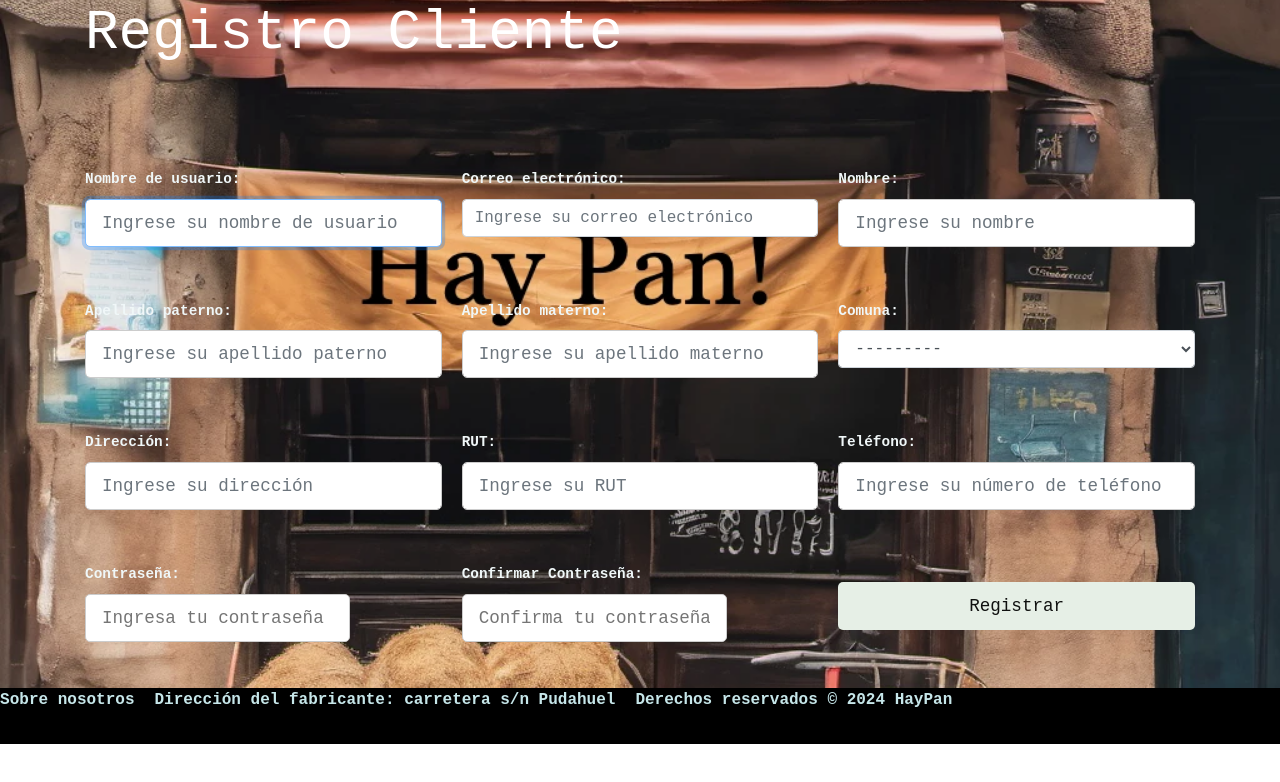
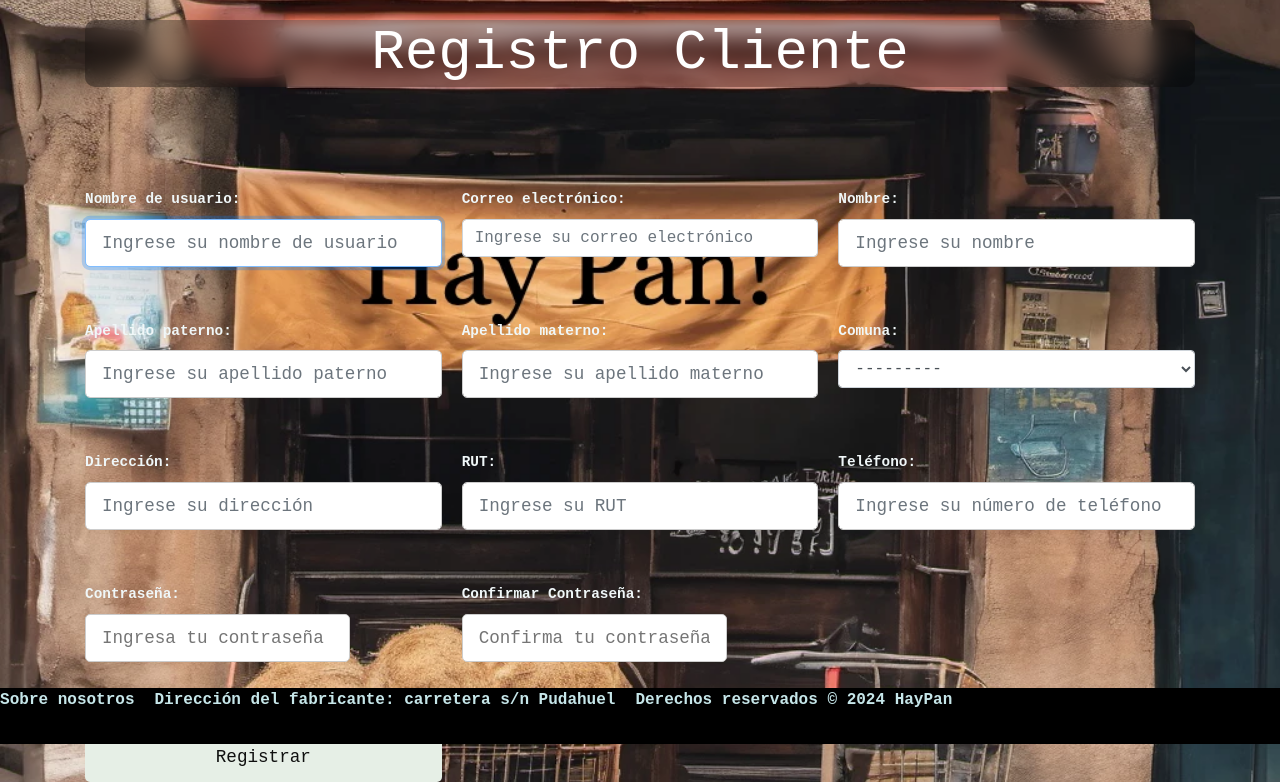
Before and after one commit to Rallende1107/Proyecto_Titulo, a Django app: page /registro/cliente/ in a window 1280 px wide. Shown: the part 56-838 px from the top of the page. Before the commit the page ends 800 px from the top, so only its background shows below. Run offline with Django 5.2, Linux system fonts and the light colour scheme; data that the repository does not hold is empty; some libraries are stand-ins or nearby versions.

Commit message:
css
se mejora css

```diff
--- a/static/css/estilo.css
+++ b/static/css/estilo.css
@@ -101,25 +101,29 @@
   width: 30rem;
 }
 
-
-
-
+/* Estilo para el contenedor del título */
 /* Estilo para el contenedor del título */
 .title-container {
-  text-align: center; /* Centrar el contenido horizontalmente */
-
-  display: inline-block; /* Ajustar al contenido */
-  background-color: rgba(0, 0, 0, 0.5); /* Fondo semi-transparente */
+  background-color: rgba(0, 0, 0, 0.3); /* Fondo semi-transparente */
   border-radius: 10px; /* Bordes redondeados */
-  backdrop-filter: blur(5px); /* Desenfoque */
-  padding: 10px; /* Añade espacio alrededor del texto */
+  backdrop-filter: blur(10px); /* Desenfoque */
+  -webkit-border-radius: 10px;
+  -moz-border-radius: 10px;
+  -ms-border-radius: 10px;
+  -o-border-radius: 10px;
+  margin-top: 20px; /* Agrega espacio desde arriba */
 }
 
 /* Estilo para el texto del título */
 .mytitle {
+  text-align: center;
   color: #fff; /* Cambia a blanco */
   margin: 0; /* Elimina los márgenes */
 }
+
+
+
+
 
 h2, p {
   font-size: 1.0rem;
--- a/templates/index.html
+++ b/templates/index.html
@@ -11,7 +11,7 @@
     </title>
     <link rel="stylesheet" href="https://cdn.jsdelivr.net/npm/bootstrap@4.0.0/dist/css/bootstrap.min.css" integrity="sha384-Gn5384xqQ1aoWXA+058RXPxPg6fy4IWvTNh0E263XmFcJlSAwiGgFAW/dAiS6JXm" crossorigin="anonymous">
     <link rel="stylesheet" href="https://cdnjs.cloudflare.com/ajax/libs/font-awesome/6.5.2/css/all.min.css">
-    <link rel="stylesheet" href="{% static 'css/estilo.css' %}?v=138" />
+    <link rel="stylesheet" href="{% static 'css/estilo.css' %}?v=139" />
 </head>
 <body>
 
--- a/templates/user_register.html
+++ b/templates/user_register.html
@@ -9,14 +9,24 @@
 {% endblock head %}
 
 {% block content %}
+  <div class="title-container">
     <h1 class="mytitle">{{ title }}</h1>
-    <form method="post">
+  </div>
+
+      <form method="post">
         {% csrf_token %}
         {{ form.as_p }}
+        <h1></h1>
         <button type="submit">Registrar</button>
-    </form>
-{% endblock %}
+      </form>
+
+      <script src="{% static 'js/script.js' %}"></script>
+      <script src="{% static 'js/all.js' %}"></script>
+      <script src="https://cdn.jsdelivr.net/npm/bootstrap@5.3.0/dist/js/bootstrap.bundle.min.js" integrity="sha384-geWF76RCwLtnZ8qwWowPQNguL3RmwHVBC9FhGdlKrxdiJJigb/j/68SIy3Te4Bkz" crossorigin="anonymous"></script>
+
+
+{% endblock content %}
 
 {% block javascript %}
-  <!-- Aquí puedes incluir cualquier script adicional si es necesario -->
+
 {% endblock javascript %}
```
